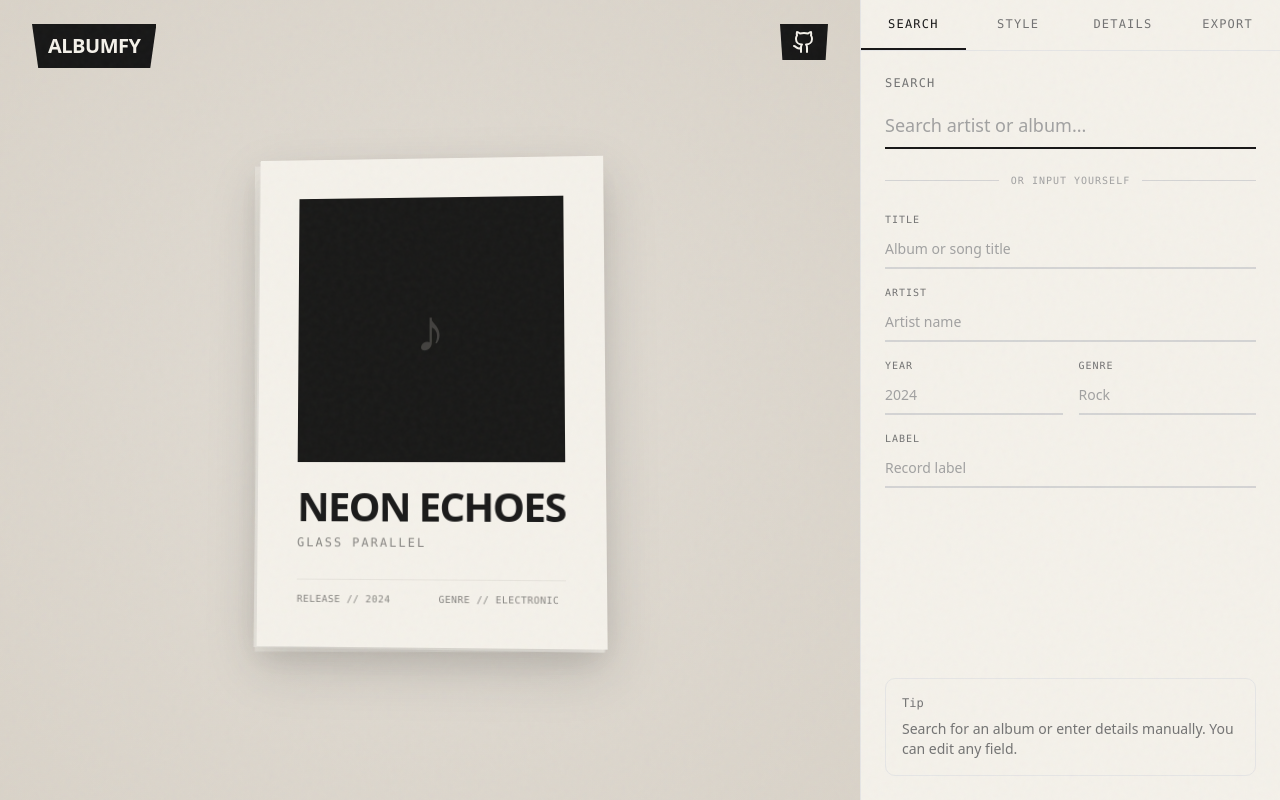
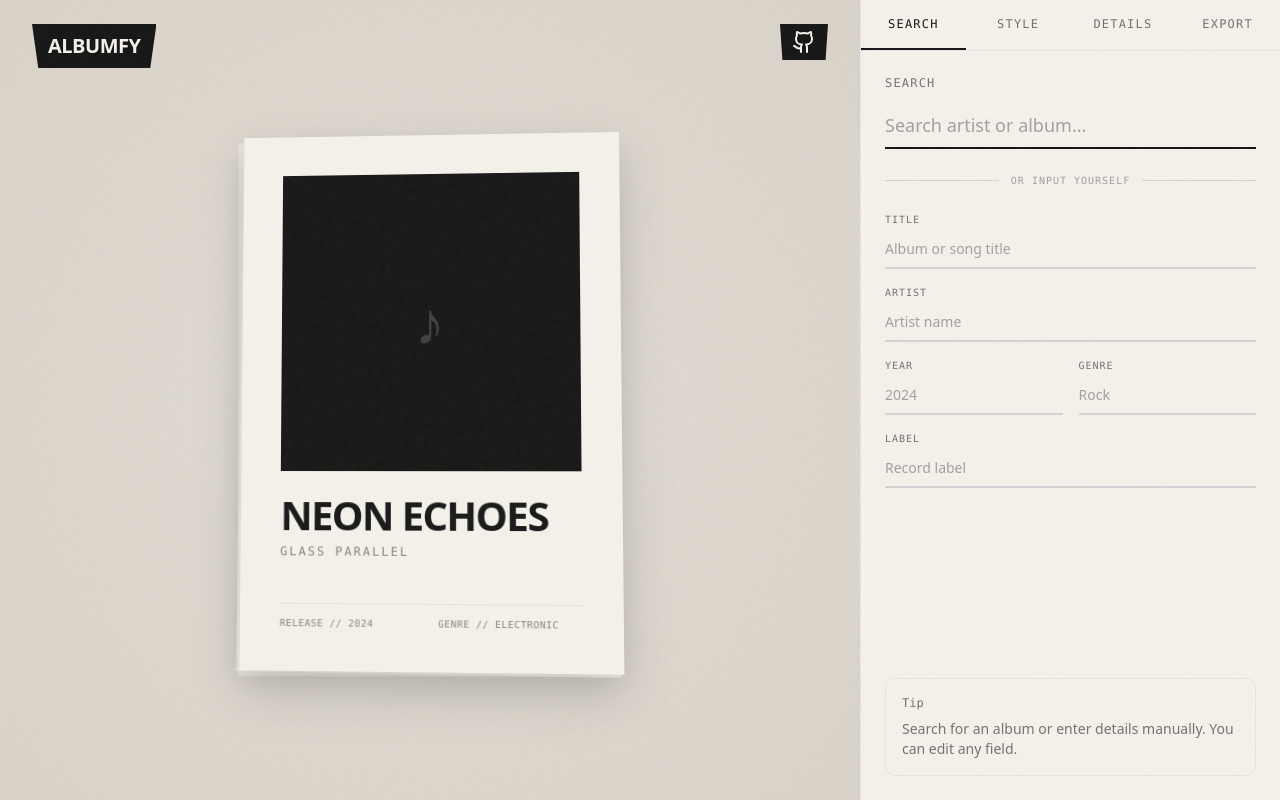
Before and after one commit to jakmaz/albumfy, a React (Vite) app: page /create in a window 1280 px wide. Built offline with nearby package versions, Linux system fonts and the light colour scheme.

Commit message:
feat: fixed preview size

```diff
--- a/src/components/poster-preview.tsx
+++ b/src/components/poster-preview.tsx
@@ -54,7 +54,12 @@ const mockTracks = [
 	"08 — Neon Echoes",
 ];
 
-const PosterPreview = ({ selection, layout, settings, manualInput }: PosterPreviewProps) => {
+const PosterPreview = ({
+	selection,
+	layout,
+	settings,
+	manualInput,
+}: PosterPreviewProps) => {
 	const title = selection?.title || manualInput?.title || "Neon Echoes";
 	const artist = selection?.artist || manualInput?.artist || "Glass Parallel";
 	const year = manualInput?.year || "2024";
@@ -66,13 +71,16 @@ const PosterPreview = ({ selection, layout, settings, manualInput }: PosterPrevi
 
 	return (
 		<div
-			className="relative animate-slide-up"
-			style={{ perspective: "1000px" }}
+			className="relative"
+			style={{
+				perspective: "1000px",
+				width: "380px",
+				height: "538px",
+			}}
 		>
 			<div
-				className="relative w-full max-w-[420px] mx-auto transition-all duration-500 hover:scale-[1.02]"
+				className="relative w-full h-full transition-all duration-500"
 				style={{
-					aspectRatio: "1 / 1.414",
 					transform: "rotateX(3deg) rotateY(-3deg)",
 				}}
 				onMouseEnter={(e) => {
@@ -173,15 +181,9 @@ const PosterPreview = ({ selection, layout, settings, manualInput }: PosterPrevi
 								opacity: 0.5,
 							}}
 						>
-							{settings.showYear && (
-								<span>Release // {year}</span>
-							)}
-							{settings.showGenre && (
-								<span>Genre // {genre}</span>
-							)}
-							{settings.showLabel && (
-								<span>Label // {label}</span>
-							)}
+							{settings.showYear && <span>Release // {year}</span>}
+							{settings.showGenre && <span>Genre // {genre}</span>}
+							{settings.showLabel && <span>Label // {label}</span>}
 						</div>
 					</div>
 				</div>
```
